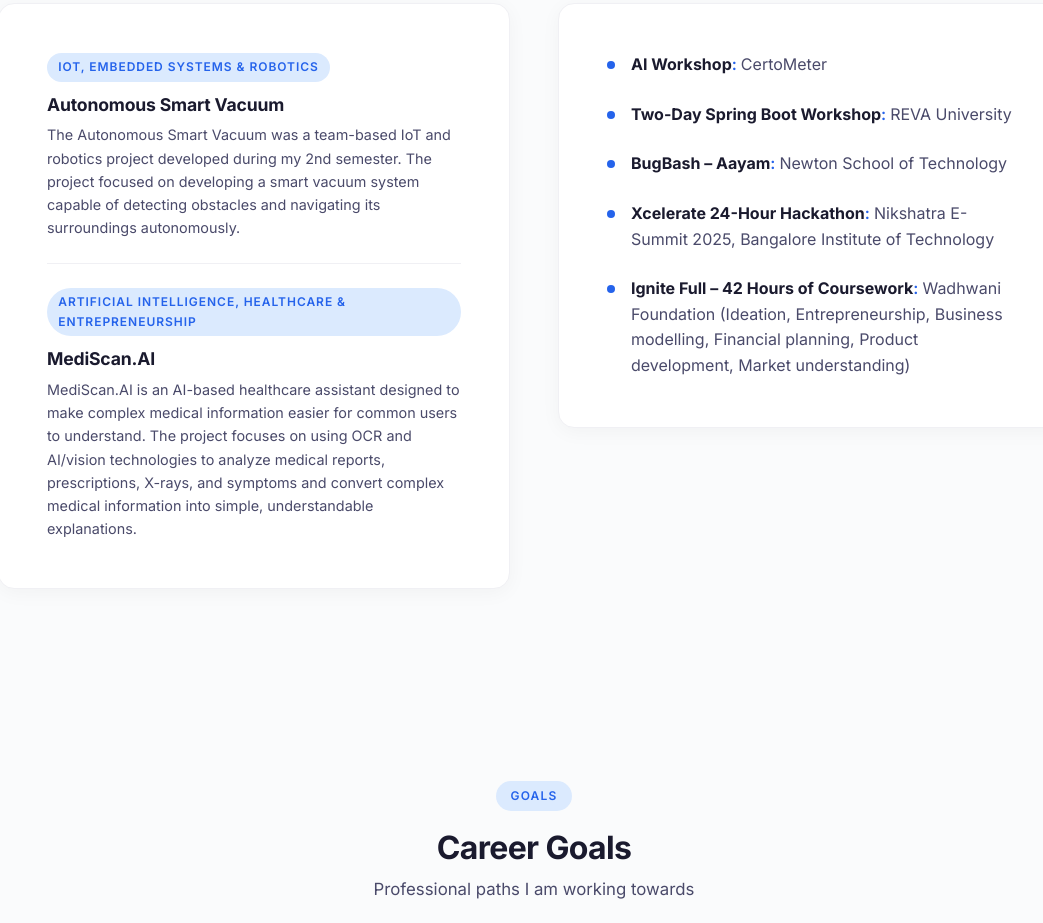
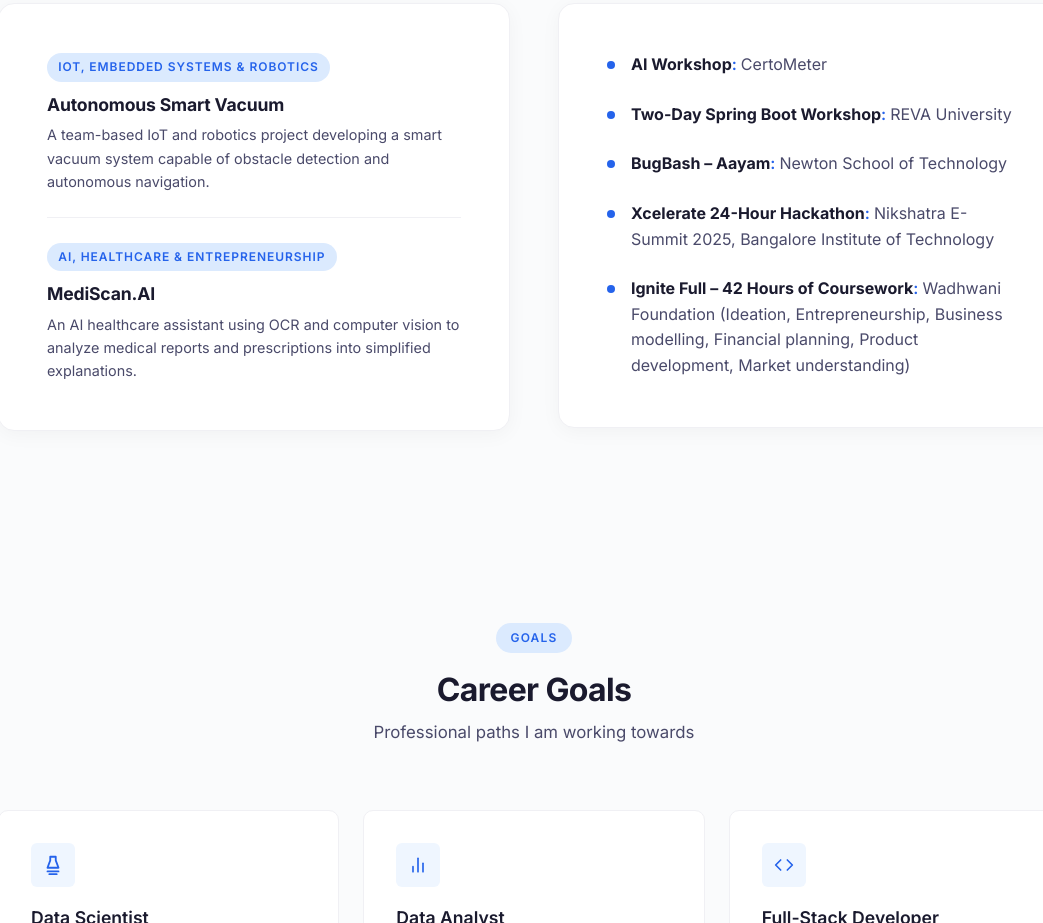
Before and after one commit to SusheelVaddi/Portfolio, a React (Vite) app: page / in a window 1280 px wide. Shown: the part 4200-5123 px from the top of the page, without its empty margins (106-1149 px from the left). Built offline with nearby package versions, Linux system fonts and the light colour scheme.

Commit message:
Trim project descriptions for equal height with certifications card

```diff
--- a/src/data/portfolioData.js
+++ b/src/data/portfolioData.js
@@ -110,7 +110,7 @@
     name: "Autonomous Smart Vacuum",
     domain: "IoT, Embedded Systems & Robotics",
     description:
-      "The Autonomous Smart Vacuum was a team-based IoT and robotics project developed during my 2nd semester. The project focused on developing a smart vacuum system capable of detecting obstacles and navigating its surroundings autonomously.",
+      "A team-based IoT and robotics project developing a smart vacuum system capable of obstacle detection and autonomous navigation.",
     technologies: [
       "Arduino Uno",
       "HC-SR04 Ultrasonic Sensor",
@@ -141,9 +141,9 @@
   {
     id: 2,
     name: "MediScan.AI",
-    domain: "Artificial Intelligence, Healthcare & Entrepreneurship",
+    domain: "AI, Healthcare & Entrepreneurship",
     description:
-      "MediScan.AI is an AI-based healthcare assistant designed to make complex medical information easier for common users to understand. The project focuses on using OCR and AI/vision technologies to analyze medical reports, prescriptions, X-rays, and symptoms and convert complex medical information into simple, understandable explanations.",
+      "An AI healthcare assistant using OCR and computer vision to analyze medical reports and prescriptions into simplified explanations.",
     features: [
       "AI-powered medical report analysis",
       "OCR-based information extraction",
```
